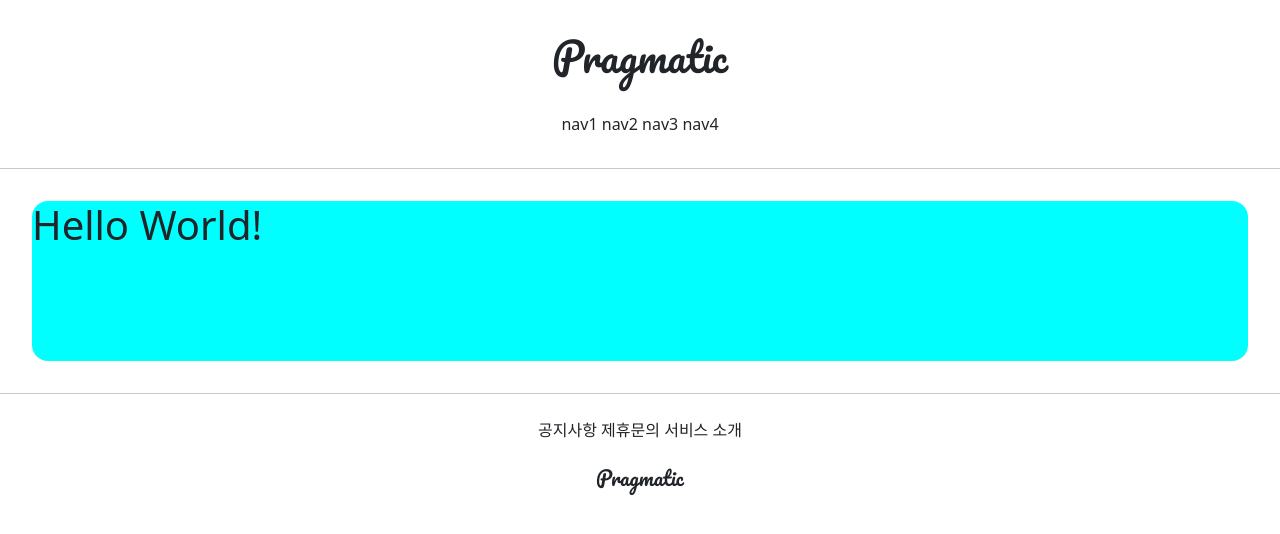
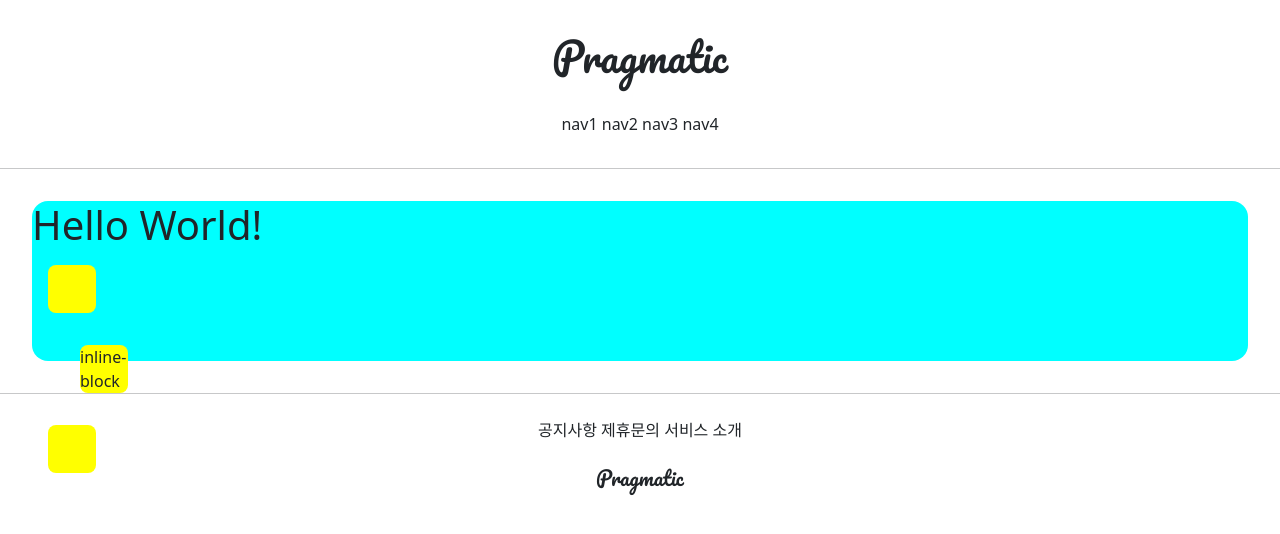
Before and after one commit to HeewonKwak/Python_Django, a Django app: page /accounts/hello_world/ in a window 1280 px wide. Shown: the top 534 px of the page. Run offline with Django 3.2, Linux system fonts and the light colour scheme; parts of the project's set-up code (start-up, migrations or seed data) failed here and were passed over.

Commit message:
Python_django web :2021:07:07 commit 2

```diff
--- a/accountapp/templates/accountapp/hello_world.html
+++ b/accountapp/templates/accountapp/hello_world.html
@@ -2,8 +2,26 @@
 
 {% block content %}
 
+    <style>
+        .testing {
+            background-color: yellow;
+            margin: 1rem;
+            height: 48px;
+            width: 48px;
+            border-radius: .5rem;
+        }
+
+    </style>
+
     <div style="height: 10rem; background-color: aqua; margin: 2rem; border-radius: 1rem;">
         <h1>Hello World!</h1>
+
+    <div class="testing" style="display: block"></div>
+    <div class="testing" style="display: inline"></div>
+    <div class="testing" style="display: none"></div>
+    <div class="testing" style="display: inline-block">inline-block</div>
+        <div class="testing"></div>
+
     </div>
 
 {% endblock %}
```
